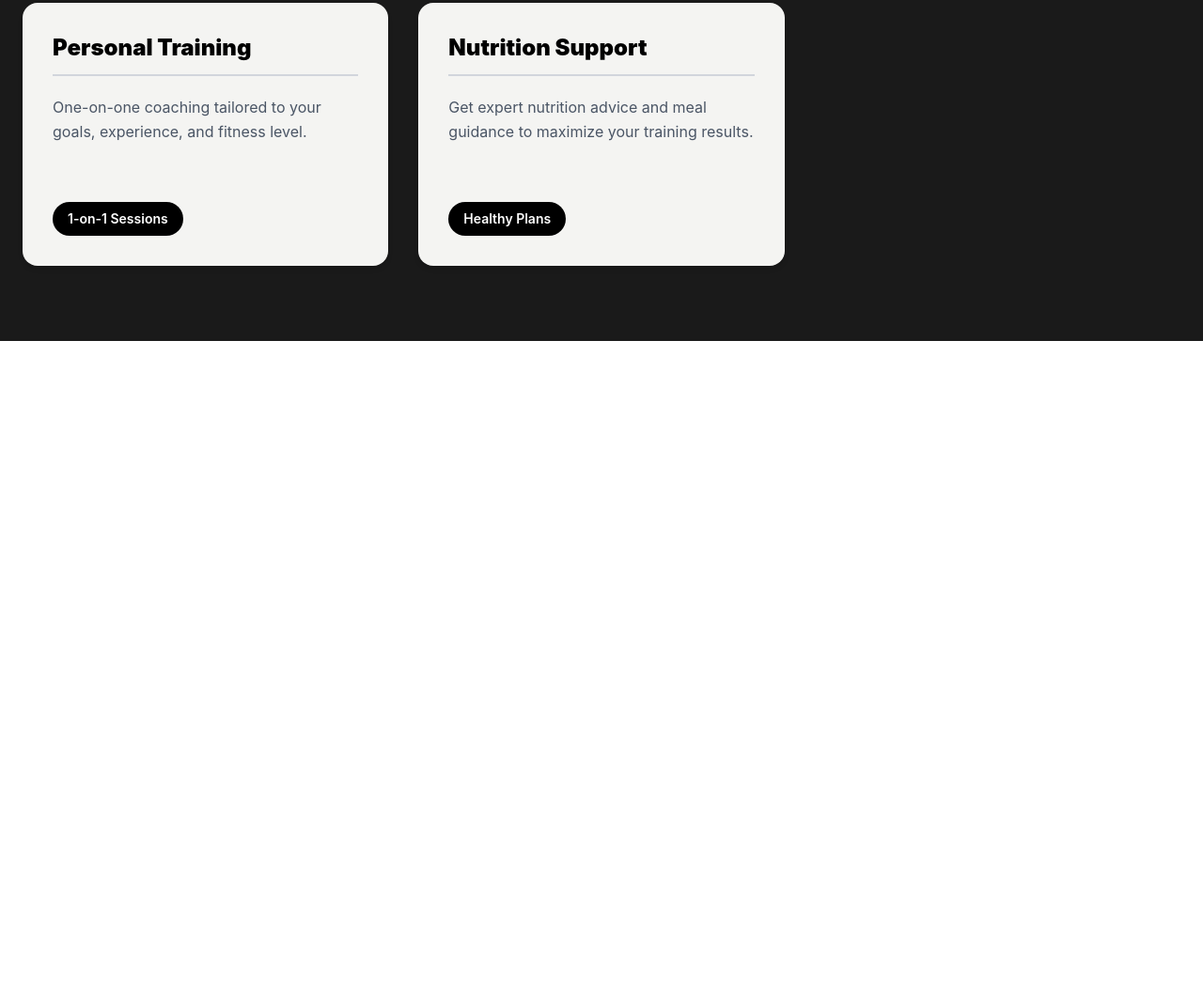
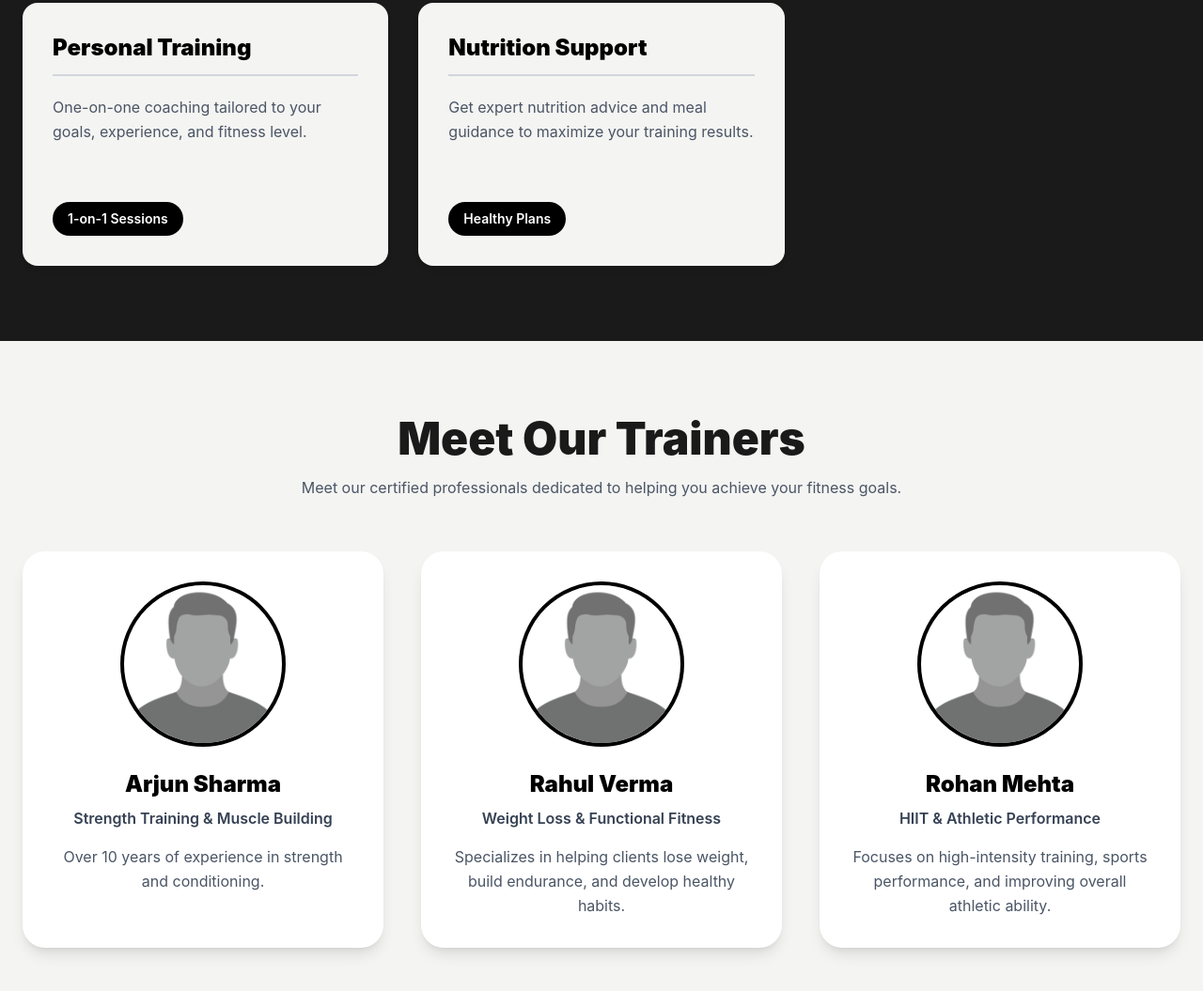
Before and after one commit to Shreyash-Date/Force-Fitness, a website: page index.html in a window 1280 px wide. Shown: the part 1241-2296 px from the top of the page at 94% size. Before the commit the page ends 1604 px from the top, so only its background shows below. Drawn offline with Linux system fonts and the light colour scheme.

Commit message:
Add Trainers section

```diff
--- a/index.html
+++ b/index.html
@@ -176,5 +176,85 @@
             </div>
         </div>
     </section>
+
+    <section class="bg-[#f4f4f2] py-20 px-6" id="trainers">
+
+        <!-- Heading -->
+        <div class="text-center mb-14">
+            <h1 class="text-4xl md:text-5xl font-black text-[#1a1a1a]">
+                Meet Our Trainers
+            </h1>
+
+            <p class="text-gray-600 mt-4 max-w-2xl mx-auto">
+                Meet our certified professionals dedicated to helping you achieve your fitness goals.
+            </p>
+        </div>
+
+        <!-- Trainer Cards -->
+        <div class="max-w-7xl mx-auto grid grid-cols-1 md:grid-cols-2 lg:grid-cols-3 gap-10">
+
+            <!-- Trainer 1 -->
+            <div
+                class="bg-white rounded-3xl shadow-lg p-8 text-center hover:-translate-y-2 hover:shadow-2xl transition-all duration-300">
+
+                <img src="Images/profile picture.png" alt="Arjun Sharma"
+                    class="w-44 h-44 rounded-full object-cover mx-auto border-4 border-black">
+
+                <h2 class="mt-6 text-2xl font-black">
+                    Arjun Sharma
+                </h2>
+
+                <p class="mt-2 text-gray-700 font-semibold">
+                    Strength Training & Muscle Building
+                </p>
+
+                <p class="mt-4 text-gray-600 leading-relaxed">
+                    Over 10 years of experience in strength and conditioning.
+                </p>
+
+            </div>
+
+            <!-- Trainer 2 -->
+            <div
+                class="bg-white rounded-3xl shadow-lg p-8 text-center hover:-translate-y-2 hover:shadow-2xl transition-all duration-300">
+
+                <img src="Images/profile picture.png" alt="Rahul Verma"
+                    class="w-44 h-44 rounded-full object-cover mx-auto border-4 border-black">
+
+                <h2 class="mt-6 text-2xl font-black">
+                    Rahul Verma
+                </h2>
+
+                <p class="mt-2 text-gray-700 font-semibold">
+                    Weight Loss & Functional Fitness
+                </p>
+
+                <p class="mt-4 text-gray-600 leading-relaxed">
+                    Specializes in helping clients lose weight, build endurance, and develop healthy habits.
+                </p>
+
+            </div>
+
+            <!-- Trainer 3 -->
+            <div
+                class="bg-white rounded-3xl shadow-lg p-8 text-center hover:-translate-y-2 hover:shadow-2xl transition-all duration-300">
+
+                <img src="Images/profile picture.png" alt="Rohan Mehta"
+                    class="w-44 h-44 rounded-full object-cover mx-auto border-4 border-black">
+
+                <h2 class="mt-6 text-2xl font-black">
+                    Rohan Mehta
+                </h2>
+
+                <p class="mt-2 text-gray-700 font-semibold">
+                    HIIT & Athletic Performance
+                </p>
+
+                <p class="mt-4 text-gray-600 leading-relaxed">
+                    Focuses on high-intensity training, sports performance, and improving overall athletic ability.
+                </p>
+            </div>
+        </div>
+    </section>
 </body>
 </html>
```
Also changed, not shown: Images/profile picture.png (added), src/output.css.
